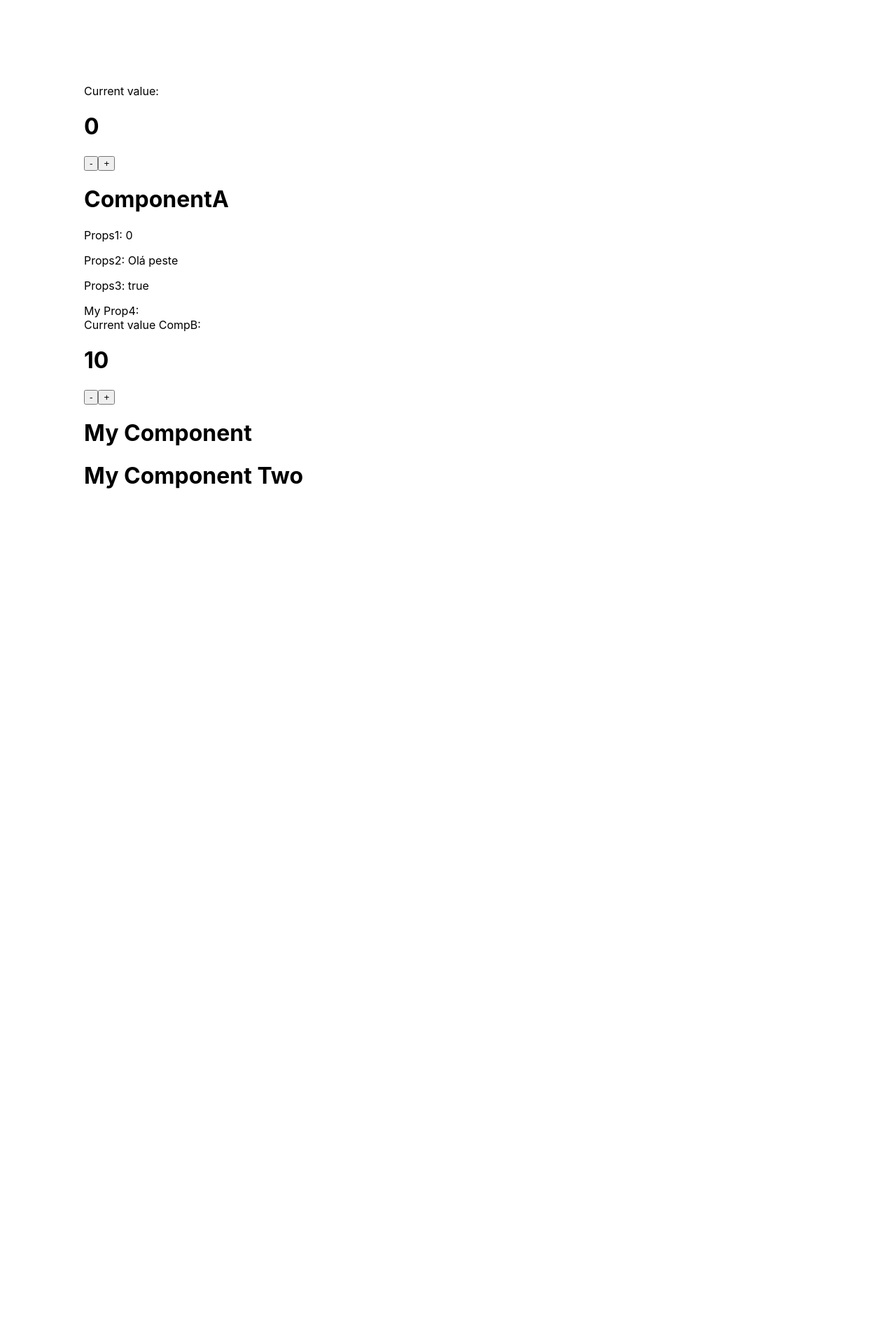
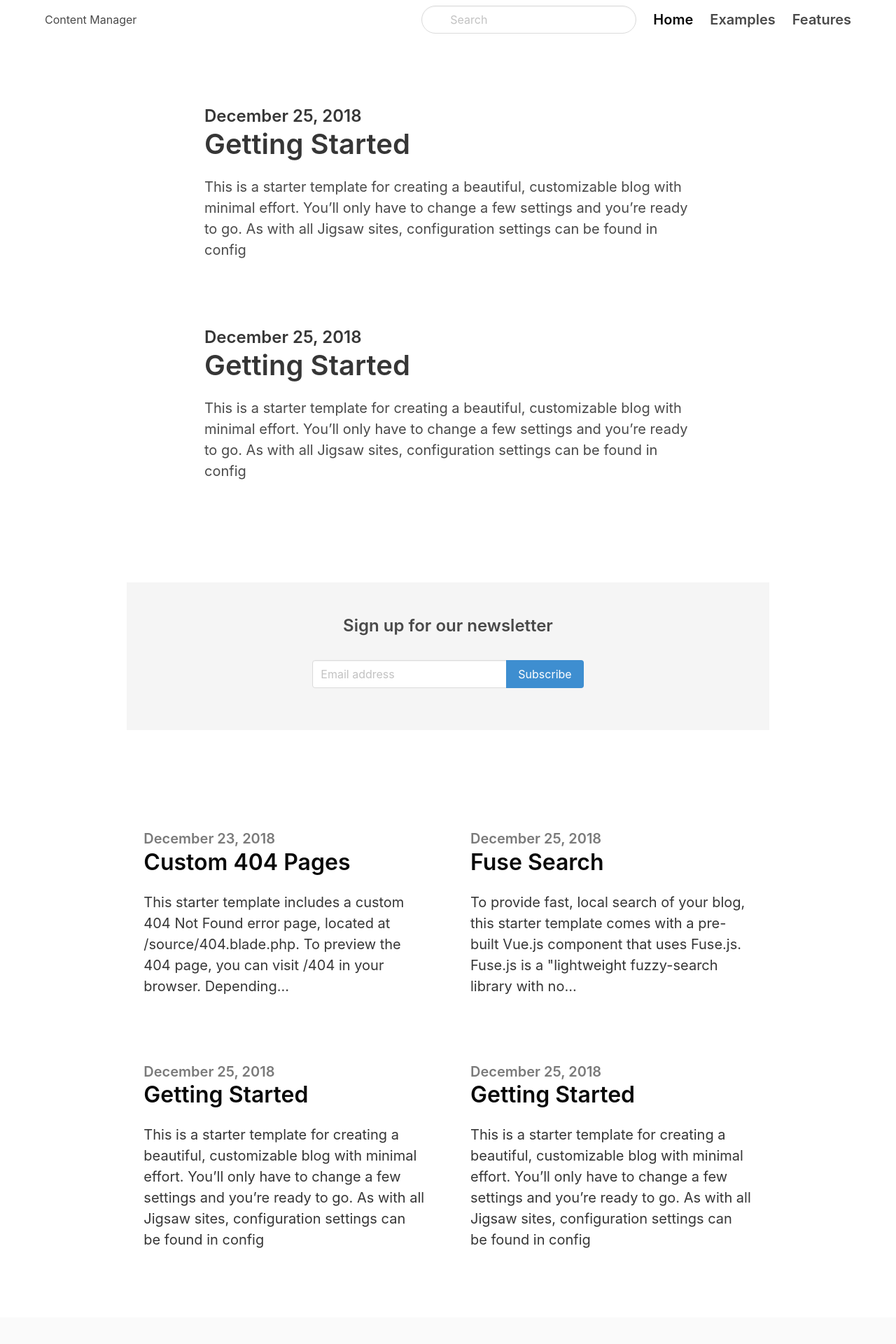
Before and after one commit to rafaela-mansini/nextjs, a Next.js app in the folder content-manager-app/: page / in a window 1280 px wide. Shown: the top 1920 px of the page at 70% size. Before the commit the page ends 840 px from the top, so only its background shows below. Built offline with nearby package versions, Linux system fonts and the light colour scheme.

Commit message:
Installing bulma Framework and separated components

```diff
--- /dev/null
+++ b/content-manager-app/components/Footer.js
@@ -0,0 +1,15 @@
+const Footer = () => {
+	return (
+		<footer class="footer">
+			<div class="content has-text-centered">
+				<p>
+					<strong>Bulma - Blog theme</strong> by <a href="https://gonzalojs.com">Gonzalo Gutierrez</a>. Based on the <a
+						href="http://jigsaw-blog-staging.tighten.co/">jigsaw-blog</a>. The source code is licensed
+        <a href="http://opensource.org/licenses/mit-license.php">MIT</a>
+				</p>
+			</div>
+		</footer>
+	)
+}
+
+export default Footer;
--- /dev/null
+++ b/content-manager-app/components/Navbar.js
@@ -0,0 +1,41 @@
+const Navbar = () => {
+	return (
+		<nav class="navbar">
+			<div class="container">
+				<div class="navbar-brand">
+					<a class="navbar-item" href="../">
+						<h1>Content Manager</h1>
+					</a>
+					<span class="navbar-burger burger" data-target="navbarMenu">
+						<span></span>
+						<span></span>
+						<span></span>
+					</span>
+				</div>
+				<div id="navbarMenu" class="navbar-menu">
+					<div class="navbar-end">
+						<div class=" navbar-item">
+							<div class="control has-icons-left">
+								<input class="input is-rounded" type="email" placeholder="Search" />
+								<span class="icon is-left">
+									<i class="fa fa-search"></i>
+								</span>
+							</div>
+						</div>
+						<a class="navbar-item is-active is-size-5 has-text-weight-semibold">
+							Home
+							</a>
+						<a class="navbar-item is-size-5 has-text-weight-semibold">
+							Examples
+							</a>
+						<a class="navbar-item is-size-5 has-text-weight-semibold">
+							Features
+							</a>
+					</div>
+				</div>
+			</div>
+		</nav>
+	)
+}
+
+export default Navbar;
--- /dev/null
+++ b/content-manager-app/components/Newsletter.js
@@ -0,0 +1,31 @@
+const Newsletter = () => {
+	return (
+		<section class="section">
+			<div class="columns">
+				<div class="column is-10 is-offset-1">
+					<div class="container has-text-centered is-fluid">
+						<div class="hero is-light">
+							<div class="hero-body">
+								<h2 class="title is-4">Sign up for our newsletter</h2>
+								<div class="column is-6 is-offset-3">
+									<div class="field has-addons has-addons-centered">
+										<div class="control is-expanded">
+											<input class="input " type="text" placeholder="Email address" />
+										</div>
+										<div class="control">
+											<a class="button is-info">
+												Subscribe
+                      </a>
+										</div>
+									</div>
+								</div>
+							</div>
+						</div>
+					</div>
+				</div>
+			</div>
+		</section>
+	)
+}
+
+export default Newsletter;
--- /dev/null
+++ b/content-manager-app/components/ResourceHighlight.js
@@ -0,0 +1,44 @@
+const ResourceHighlight = () => {
+	return (
+		<section class="hero ">
+			<div class="hero-body">
+				<div class="container">
+
+					<section class="section">
+						<div class="columns">
+							<div class="column is-8 is-offset-2">
+								<div class="content is-medium">
+									<h2 class="subtitle is-4">December 25, 2018</h2>
+									<h1 class="title">Getting Started</h1>
+									<p>This is a starter template for creating a beautiful, customizable blog with minimal
+									effort. You’ll only have to change a few settings and you’re ready to go. As with all Jigsaw sites,
+                  configuration settings can be found in config</p>
+								</div>
+							</div>
+						</div>
+					</section>
+
+					<div class="is-divider"></div>
+
+					<section class="section">
+						<div class="columns">
+							<div class="column is-8 is-offset-2">
+								<div class="content is-medium">
+									<h2 class="subtitle is-4">December 25, 2018</h2>
+									<h1 class="title">Getting Started</h1>
+									<p>This is a starter template for creating a beautiful, customizable blog with minimal
+									effort. You’ll only have to change a few settings and you’re ready to go. As with all Jigsaw sites,
+                  configuration settings can be found in config</p>
+								</div>
+							</div>
+						</div>
+					</section>
+
+
+				</div>
+			</div>
+		</section>
+	)
+}
+
+export default ResourceHighlight;
--- /dev/null
+++ b/content-manager-app/components/ResourceList.js
@@ -0,0 +1,64 @@
+const ResourceList = () => {
+	return (
+		<section class="hero ">
+			<div class="hero-body">
+				<div class="container">
+
+					<section class="section">
+						<div class="columns is-variable is-8">
+							<div class="column is-5 is-offset-1 ">
+								<div class="content is-medium">
+									<h2 class="subtitle is-5 has-text-grey">December 23, 2018</h2>
+									<h1 class="title has-text-black is-3">Custom 404 Pages</h1>
+									<p class="has-text-dark">This starter template includes a custom 404 Not Found error page, located at
+									/source/404.blade.php.
+                  To preview the 404 page, you can visit /404 in your browser. Depending...</p>
+								</div>
+							</div>
+							<div class="column is-5">
+								<div class="content is-medium">
+									<h2 class="subtitle is-5 has-text-grey">December 25, 2018</h2>
+									<h1 class="title has-text-black is-3">Fuse Search</h1>
+									<p class="has-text-dark">To provide fast, local search of your blog, this starter template comes with a
+									pre-built Vue.js
+                  component that uses Fuse.js. Fuse.js is a "lightweight fuzzy-search library with no...</p>
+								</div>
+							</div>
+						</div>
+					</section>
+
+					<div class="is-divider"></div>
+
+					<section class="section">
+						<div class="columns is-variable is-8">
+							<div class="column is-5 is-offset-1">
+								<div class="content is-medium">
+									<h2 class="subtitle is-5 has-text-grey">December 25, 2018</h2>
+									<h1 class="title has-text-black is-3">Getting Started</h1>
+									<p class="has-text-dark">This is a starter template for creating a beautiful, customizable blog with
+									minimal
+									effort. You’ll only have to change a few settings and you’re ready to go. As with all Jigsaw sites,
+                  configuration settings can be found in config</p>
+								</div>
+							</div>
+							<div class="column is-5">
+								<div class="content is-medium">
+									<h2 class="subtitle is-5 has-text-grey">December 25, 2018</h2>
+									<h1 class="title has-text-black is-3">Getting Started</h1>
+									<p class="has-text-dark">This is a starter template for creating a beautiful, customizable blog with
+									minimal
+									effort. You’ll only have to change a few settings and you’re ready to go. As with all Jigsaw sites,
+                  configuration settings can be found in config</p>
+								</div>
+							</div>
+						</div>
+					</section>
+
+
+				</div>
+			</div>
+		</section>
+	)
+}
+
+export default ResourceList;
--- a/content-manager-app/package.json
+++ b/content-manager-app/package.json
@@ -8,6 +8,7 @@
     "start": "next start"
   },
   "dependencies": {
+    "bulma": "^0.9.2",
     "next": "10.1.1",
     "react": "17.0.2",
     "react-dom": "17.0.2"
--- a/content-manager-app/pages/_app.js
+++ b/content-manager-app/pages/_app.js
@@ -1,3 +1,4 @@
+import 'bulma/css/bulma.min.css'
 import '../styles/globals.css'
 
 function MainApp({ Component, pageProps }) {
--- a/content-manager-app/pages/index.js
+++ b/content-manager-app/pages/index.js
@@ -1,77 +1,20 @@
-import React, { useState, useEffect } from 'react'
+import Navbar from '../components/Navbar'
+import ResourceHighlight from '../components/ResourceHighlight'
+import Newsletter from '../components/Newsletter'
+import ResourceList from '../components/ResourceList'
+import Footer from '../components/Footer'
 
-// const ComponentA = ({prop1}) => {
-const ComponentA = (props) => {
-  const {prop1, prop2, prop3, prop4} = props
-  return(
-    <>
-      <h1>ComponentA</h1>
-      <p>Props1: {prop1}</p>
-      <p>Props2: {prop2}</p>
-      <p>Props3: {prop3.toString()}</p>
-      <div>My Prop4: {<prop4 />}</div>
-    </>
-  )
-}
 
-class ComponentB extends React.Component{
-  constructor(){
-    super()
-    this.state = {
-      value: 10
-    }
-  }
-
-  changeState(incrementor){
-    this.setState({value: incrementor})
-  }
-
-  render(){
-    const {myProps: MyProps, OtherProps} = this.props
-    return(
-      <>
-        Current value CompB: <h1>{ this.state.value }</h1>
-        <button onClick={() => this.changeState(this.state.value-1)}>-</button>
-        <button onClick={() => this.changeState(this.state.value+1)}>+</button>
-        <MyProps />
-        <OtherProps />
-      </>
-    )
-  }
-}
-
-function MyComponent() {
-  return <h1>My Component</h1>
-}
-function MyComponent2() {
-  return <h1>My Component Two</h1>
-}
 
 function Home() {
-  const [value, setValue] = useState(0)
-
-  const change = (incrementor) => {
-    setValue(value + incrementor)
-  }
-
-  useEffect(() => {
-    // if passing parameters in [dependencies] is only change if the parameters change, if empty [] will be call only one time.
-    console.log('Function callback called when react is rendering')
-  }, [])
 
   return (
     <>
-      Current value: <h1>{ value }</h1>
-      <button onClick={() => setValue(value-1)}>-</button>
-      <button onClick={() => change(+1)}>+</button>
-      <ComponentA
-        prop1={value}
-        prop2="Olá peste"
-        prop3={true}
-        prop4={() => <div>My NEW JSX!</div>}
-      />
-      <ComponentB myProps={MyComponent}
-        OtherProps={MyComponent2} />
+      <Navbar />
+      <ResourceHighlight />
+      <Newsletter />
+      <ResourceList />
+      <Footer />
     </>
   )
 }
--- a/content-manager-app/styles/globals.css
+++ b/content-manager-app/styles/globals.css
@@ -1,7 +1,6 @@
 html,
 body {
-  padding: 30px;
-  margin: 30px;
+  margin: 0;
   font-family: -apple-system, BlinkMacSystemFont, Segoe UI, Roboto, Oxygen,
     Ubuntu, Cantarell, Fira Sans, Droid Sans, Helvetica Neue, sans-serif;
 }
```
Also changed, not shown: content-manager-app/components/Test.js (added), 1 other file (tests, documents, lock files or other folders).
